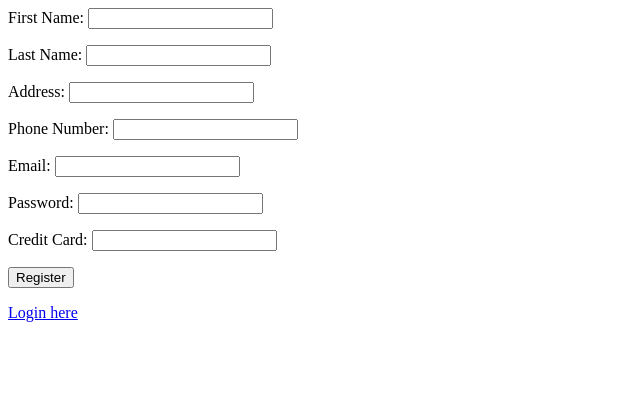
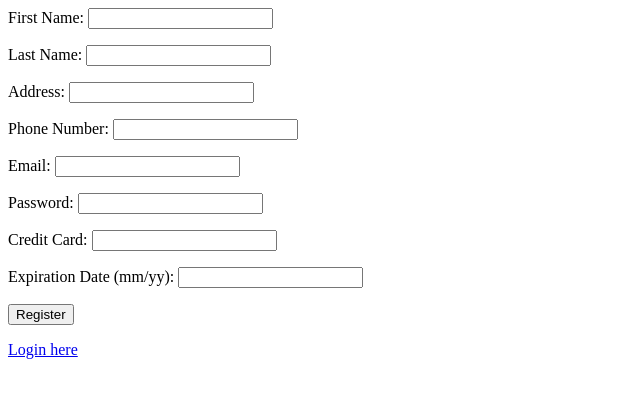
Before and after one commit to Tamieem/cse305-final-project, a Flask app: page /registration in a window 1280 px wide. Shown: the top 398 px of the page, without its empty margins (0-640 px from the left). Run offline with Flask 2, Linux system fonts and the light colour scheme.

Commit message:
request credit card info

```diff
--- a/cse305_final/templates/register.html
+++ b/cse305_final/templates/register.html
@@ -15,6 +15,7 @@
     <P>Password: <input type="password" name="Password" id="password" required></p>
 
     <P>Credit Card: <input type="text" name="paymentInfo" id="paymentInfo" required></p>
+    <P>Expiration Date (mm/yy): <input type="text" name="expirationDate" id="expirationDate" required></p>
     <p><input type="submit" value="Register"></p>
 
     <a href="/verifylogin">Login here</a>
```
